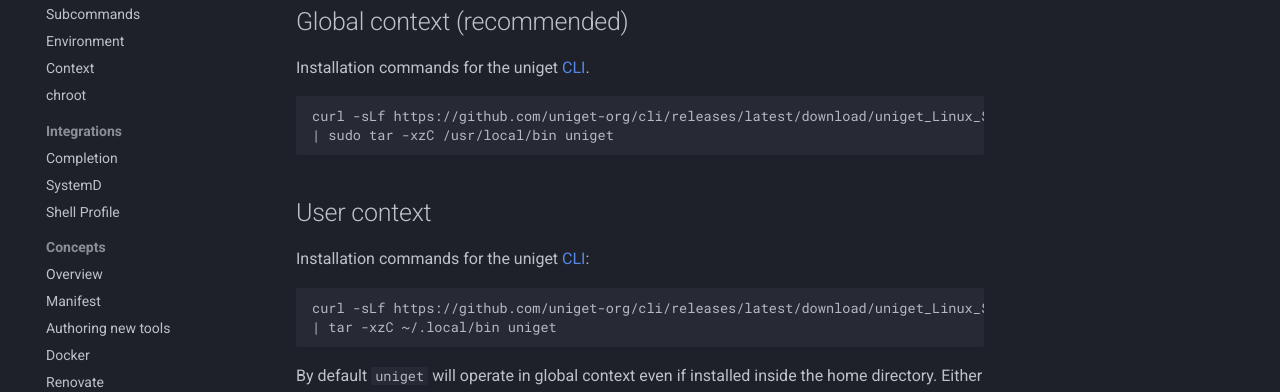
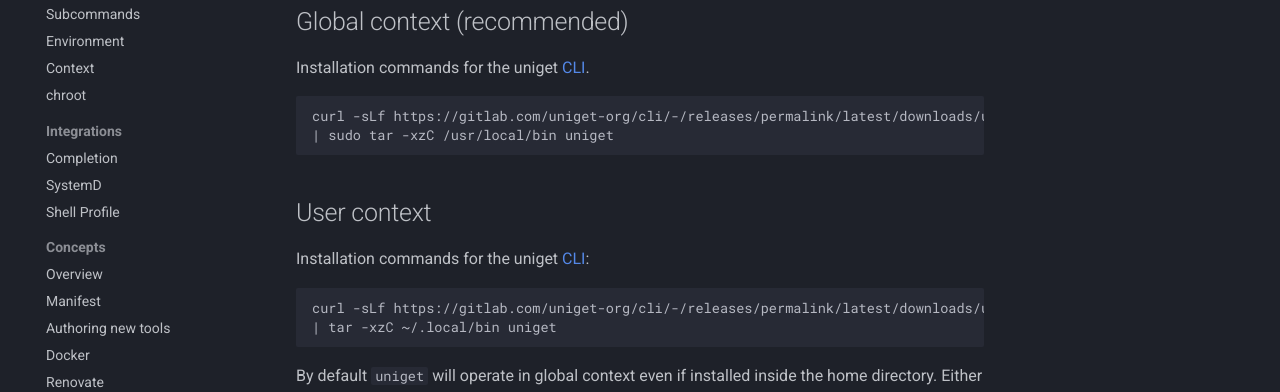
Before and after one commit to uniget-org/docs.uniget.dev, an MkDocs documentation site: the page built from docs/installation.md, in a window 1280 px wide. Shown: the part 267-659 px from the top of the page. Built offline with MkDocs 1.6.1 and Material for MkDocs 9.7.7, drawn with Linux system fonts in a browser that asks for light colours; comment, search, counter and statistics services are not loaded; part of the change alters nothing that is shown.

Commit message:
feat: Switch primary download to GitLab

````diff
--- a/docs/installation.md
+++ b/docs/installation.md
@@ -4,19 +4,19 @@
 
 ## Global context (recommended)
 
-Installation commands for the uniget [CLI](https://github.com/uniget-org/cli).
+Installation commands for the uniget [CLI](https://gitlab.com/uniget-org/cli).
 
 ```bash
-curl -sLf https://github.com/uniget-org/cli/releases/latest/download/uniget_Linux_$(uname -m).tar.gz \
+curl -sLf https://gitlab.com/uniget-org/cli/-/releases/permalink/latest/downloads/uniget_Linux_$(uname -m).tar.gz \
 | sudo tar -xzC /usr/local/bin uniget
 ```
 
 ## User context
 
-Installation commands for the uniget [CLI](https://github.com/uniget-org/cli):
+Installation commands for the uniget [CLI](https://gitlab.com/uniget-org/cli):
 
 ```bash
-curl -sLf https://github.com/uniget-org/cli/releases/latest/download/uniget_Linux_$(uname -m).tar.gz \
+curl -sLf https://gitlab.com/uniget-org/cli/-/releases/permalink/latest/downloads/uniget_Linux_$(uname -m).tar.gz \
 | tar -xzC ~/.local/bin uniget
 ```
 
````
